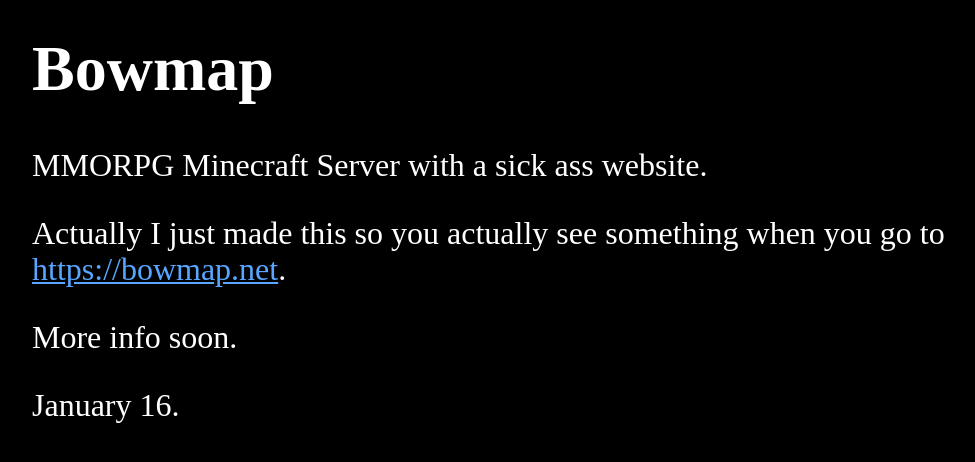
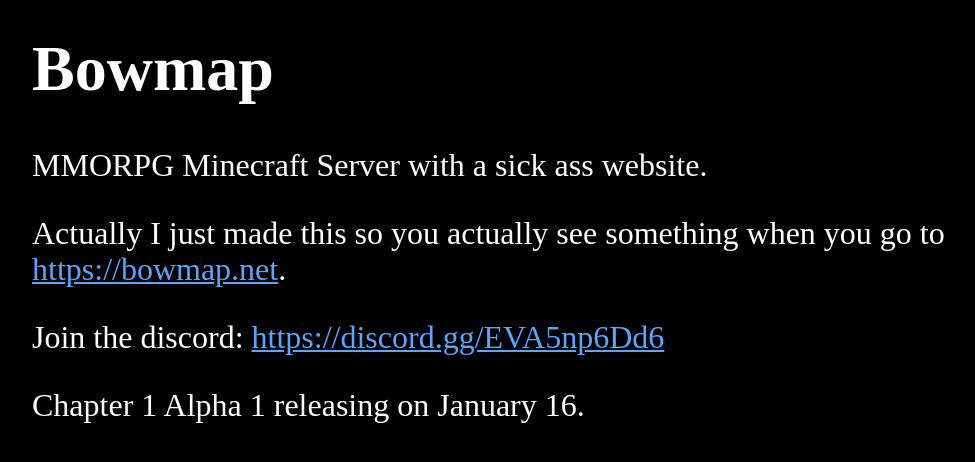
Before and after one commit to Bowmap/website, a Jekyll site: the page built from pages/Home.md, in a window 1280 px wide. Shown: the top 462 px of the page, without its empty margins (0-975 px from the left). Built offline with Jekyll 4.4.1, drawn with Linux system fonts in a browser that asks for light colours.

Commit message:
Link to discord on "Home"

```diff
--- a/pages/Home.md
+++ b/pages/Home.md
@@ -7,6 +7,6 @@ MMORPG Minecraft Server with a sick ass website.
 
 Actually I just made this so you actually see something when you go to [https://bowmap.net](https://bowmap.net).
 
-More info soon.
+Join the discord: [https://discord.gg/EVA5np6Dd6](https://discord.gg/EVA5np6Dd6)
 
-January 16.
+Chapter 1 Alpha 1 releasing on January 16.
```
